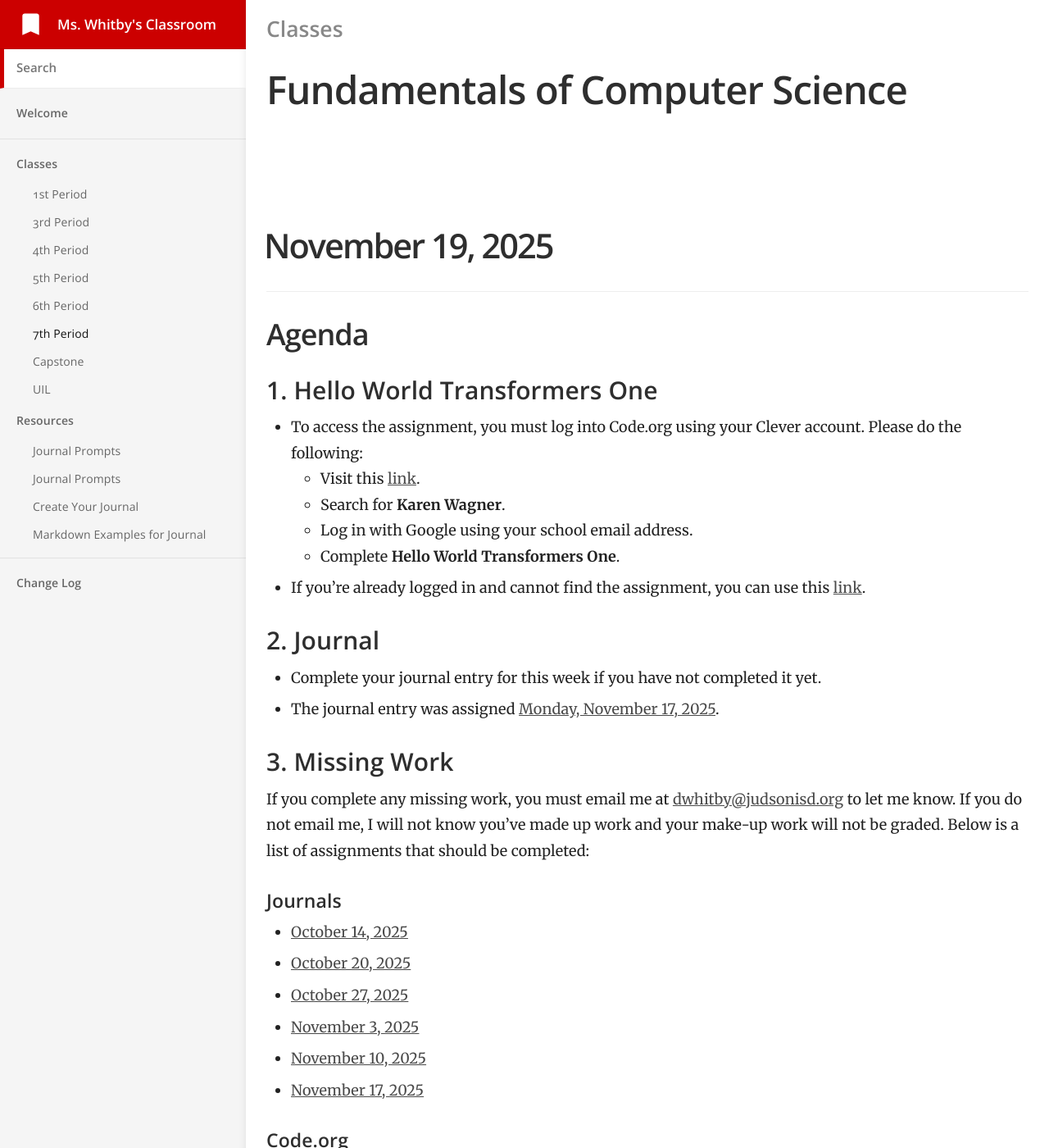
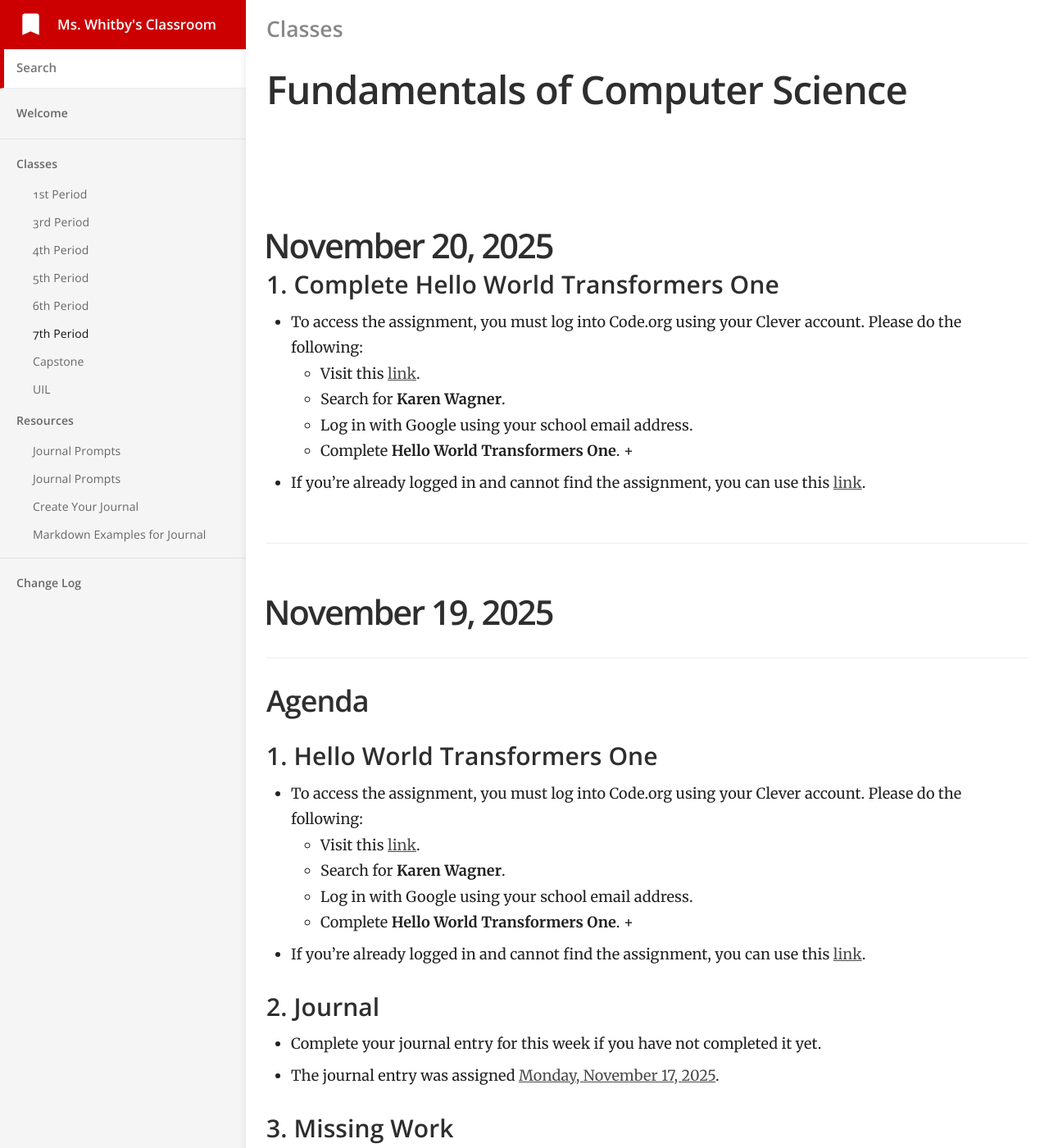
Before and after one commit to mswhitby/classroom, a Jekyll site: the page built from _docs/classes/7th.md, in a window 1280 px wide and 1400 px high. Shown: the whole window at 82% size. Built offline with Jekyll 4.4.1, drawn with Linux system fonts in a browser that asks for light colours.

Commit message:
Updated lesson

```diff
--- a/_docs/classes/7th.md
+++ b/_docs/classes/7th.md
@@ -4,6 +4,19 @@ subtitle: Fundamentals of Computer Science
 category: Classes
 order: 6
 ---
+
+# November 20, 2025
+
+### 1. Complete Hello World Transformers One
+- To access the assignment, you must log into Code.org using your Clever account. Please do the following:
+    - Visit this [link](https://clever.com/oauth/district-picker?client_id=2f27405716644a951b23&redirect_uri=https%3A%2F%2Fstudio.code.org%2Fusers%2Fauth%2Fclever%2Fcallback&response_type=code&state=ede33ff61289cf32708a0f54079cdd23e31d0b0a02b0e0e8).
+    - Search for **Karen Wagner**.
+    - Log in with Google using your school email address.
+    - Complete **Hello World Transformers One**.
++
+- If you're already logged in and cannot find the assignment, you can use this [link](https://studio.code.org/courses/hello-world-transformers-one-2024/units/1/lessons/1/levels/1).
+
+----
 
 # November 19, 2025
 
@@ -19,7 +32,7 @@ order: 6
     - Search for **Karen Wagner**.
     - Log in with Google using your school email address.
     - Complete **Hello World Transformers One**.
-
++
 - If you're already logged in and cannot find the assignment, you can use this [link](https://studio.code.org/courses/hello-world-transformers-one-2024/units/1/lessons/1/levels/1).
 
 ### 2. Journal
```
